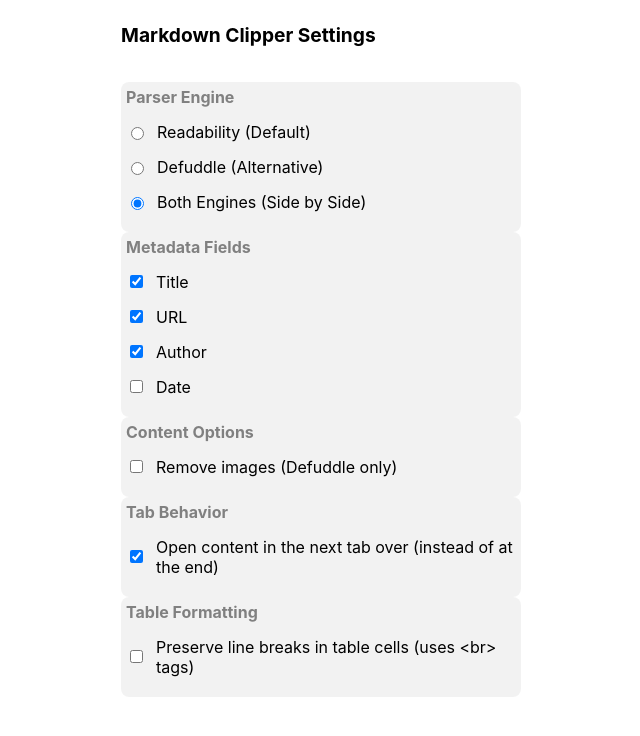
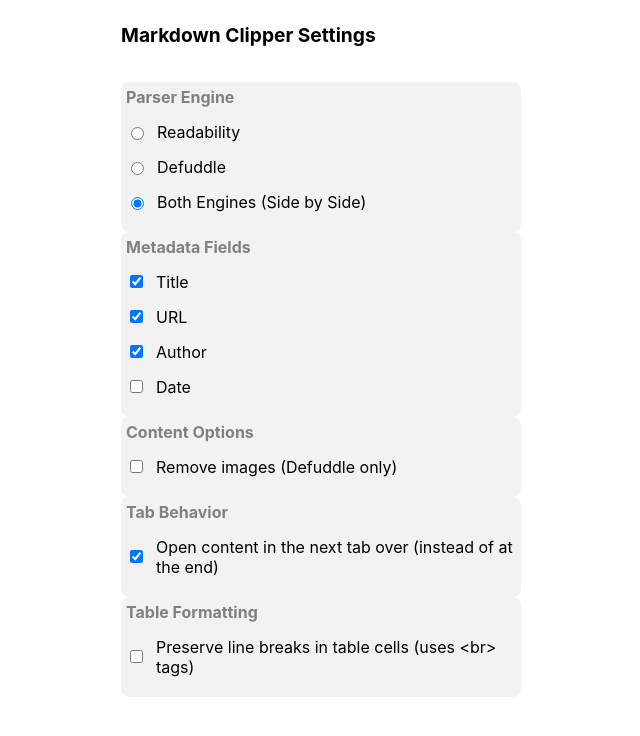
Before and after one commit to mmstroik/markdown-clipper, a browser extension: page src/shared/options.html in a window 1280 px wide. Shown: the whole page, without its empty margins (319-959 px from the left). Drawn offline with Linux system fonts and the light colour scheme.

Commit message:
remove readability default label in preferences menu

```diff
--- a/package.json
+++ b/package.json
@@ -11,7 +11,8 @@
 		"run:firefox": "dotenvx run -- web-ext run --source-dir dist-firefox",
 		"run:firefox-android": "dotenvx run -- web-ext run --source-dir dist-firefox --target=firefox-android",
 		"lint:firefox": "web-ext lint --source-dir dist-firefox",
-		"bump": "pnpx @jsdevtools/version-bump-prompt package.json src/firefox/manifest.json src/chrome/manifest.json"
+		"bump": "pnpx @jsdevtools/version-bump-prompt package.json src/firefox/manifest.json src/chrome/manifest.json",
+		"zip:source": "zip -r \"builds/markdown-clipper-source-v$(node -p \"require('./package.json').version\").zip\" . -x \"node_modules/*\" \"builds/*\" \"dist-*/*\" \".git/*\" \"*.log\" \"CLAUDE.md\" \".env\" \".claude/*\""
 	},
 	"dependencies": {
 		"@mozilla/readability": "^0.6.0",
--- a/src/shared/options.html
+++ b/src/shared/options.html
@@ -118,7 +118,7 @@
           value="readability"
           checked
         />
-        <label for="parser-readability">Readability (Default)</label>
+        <label for="parser-readability">Readability</label>
       </div>
       <div class="option-row">
         <input
@@ -127,7 +127,7 @@
           name="parser"
           value="defuddle"
         />
-        <label for="parser-defuddle">Defuddle (Alternative)</label>
+        <label for="parser-defuddle">Defuddle</label>
       </div>
       <div class="option-row">
         <input type="radio" id="parser-both" name="parser" value="both" />
```
